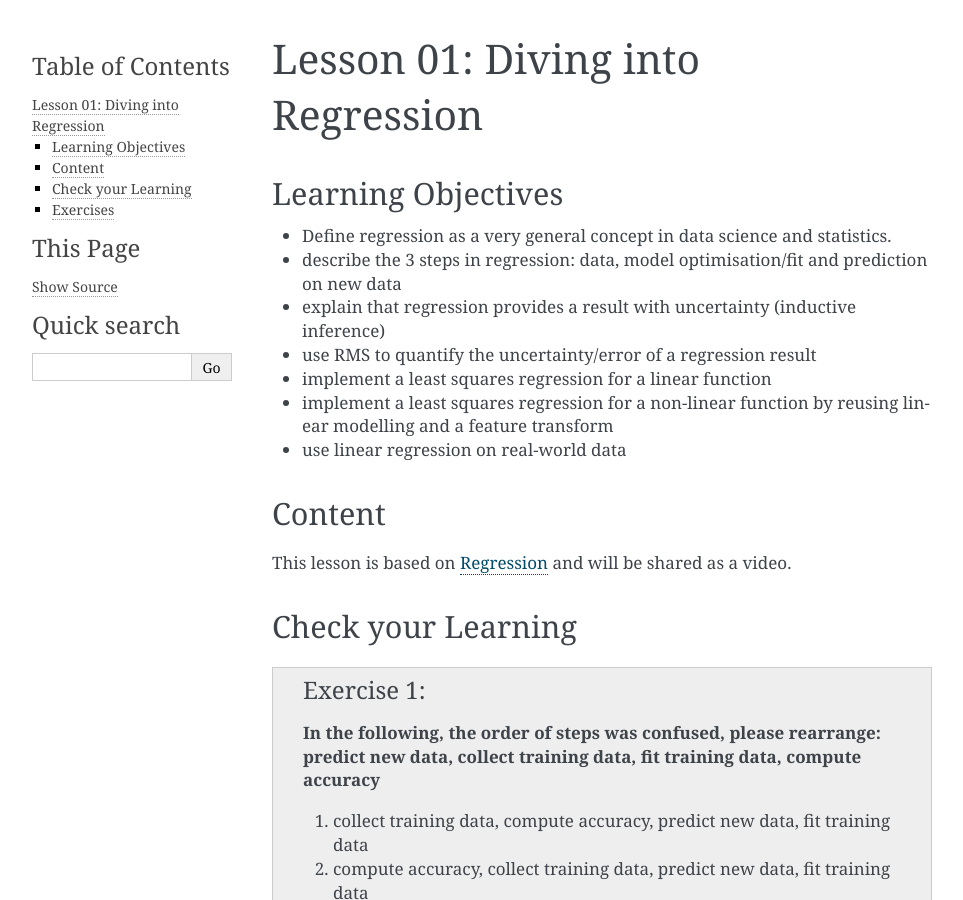
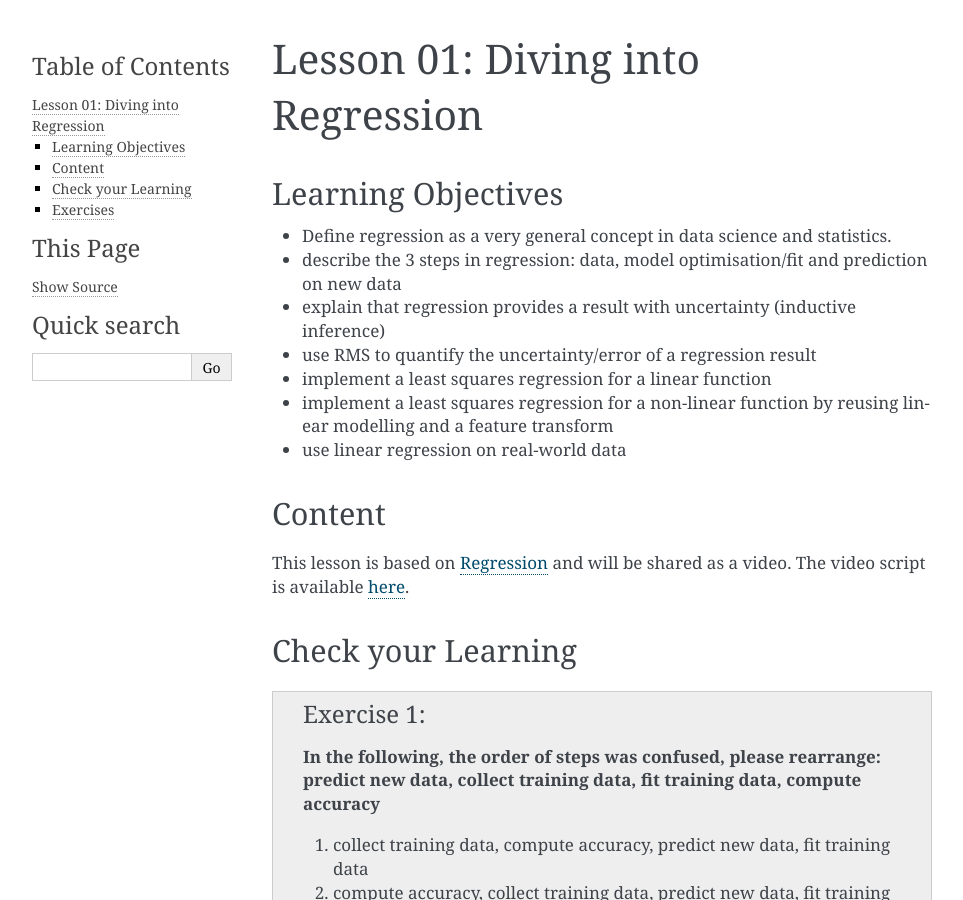
Before and after one commit to deeplearning540/deeplearning540.github.io, a Sphinx documentation site: the page built from source/lesson01/content.rst, in a window 1280 px wide and 900 px high. Shown: the whole window, without its empty margins (148-1111 px from the left). Built offline with Sphinx 7.4.7, drawn with Linux system fonts in a browser that asks for light colours.

Commit message:
direct link to script for video lecture

```diff
--- a/source/lesson01/content.rst
+++ b/source/lesson01/content.rst
@@ -16,7 +16,7 @@ Learning Objectives
 Content
 =======
 
-This lesson is based on `Regression <https://carpentries-incubator.github.io/machine-learning-novice-sklearn/02-regression/index.html>`_ and will be shared as a video.
+This lesson is based on `Regression <https://carpentries-incubator.github.io/machine-learning-novice-sklearn/02-regression/index.html>`_ and will be shared as a video. The video script is available `here </source/lesson01/script.ipynb>`_.
 
 
 Check your Learning
```
